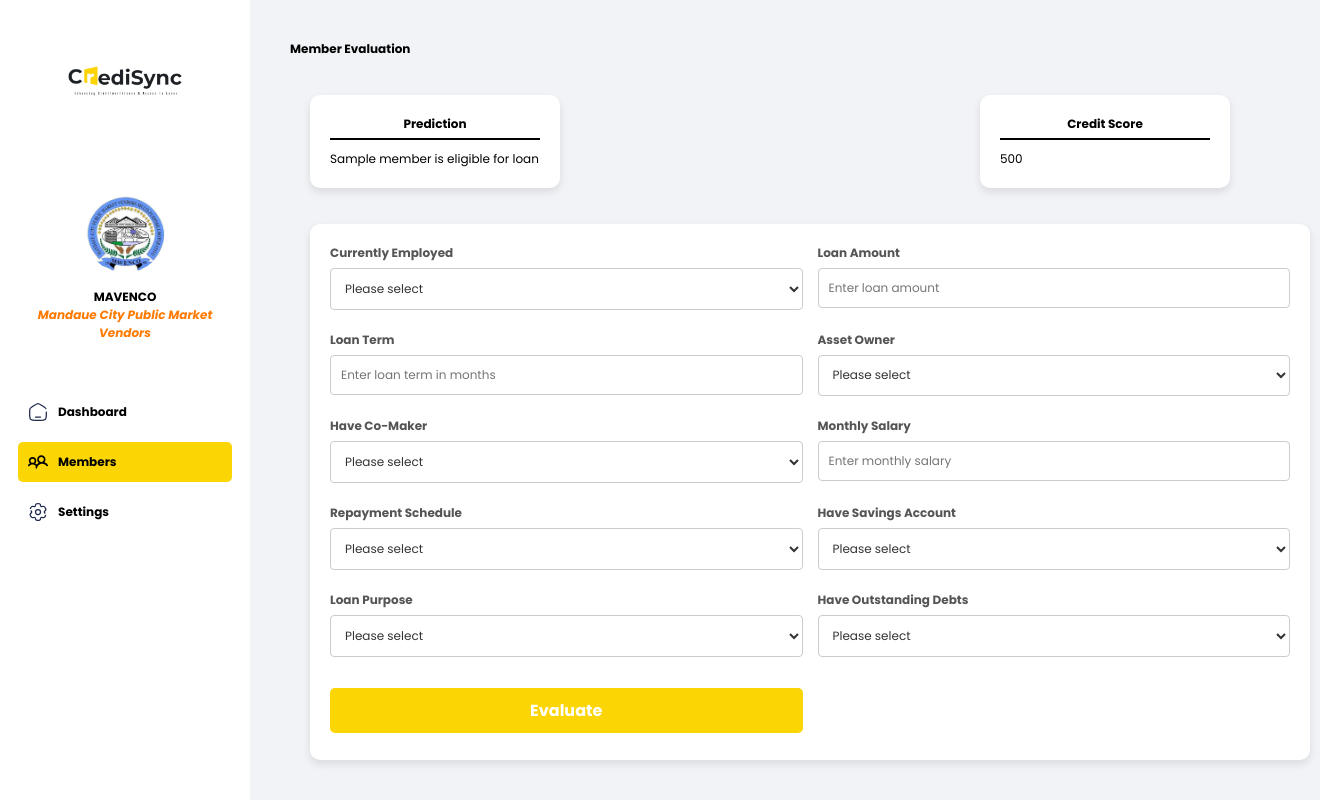
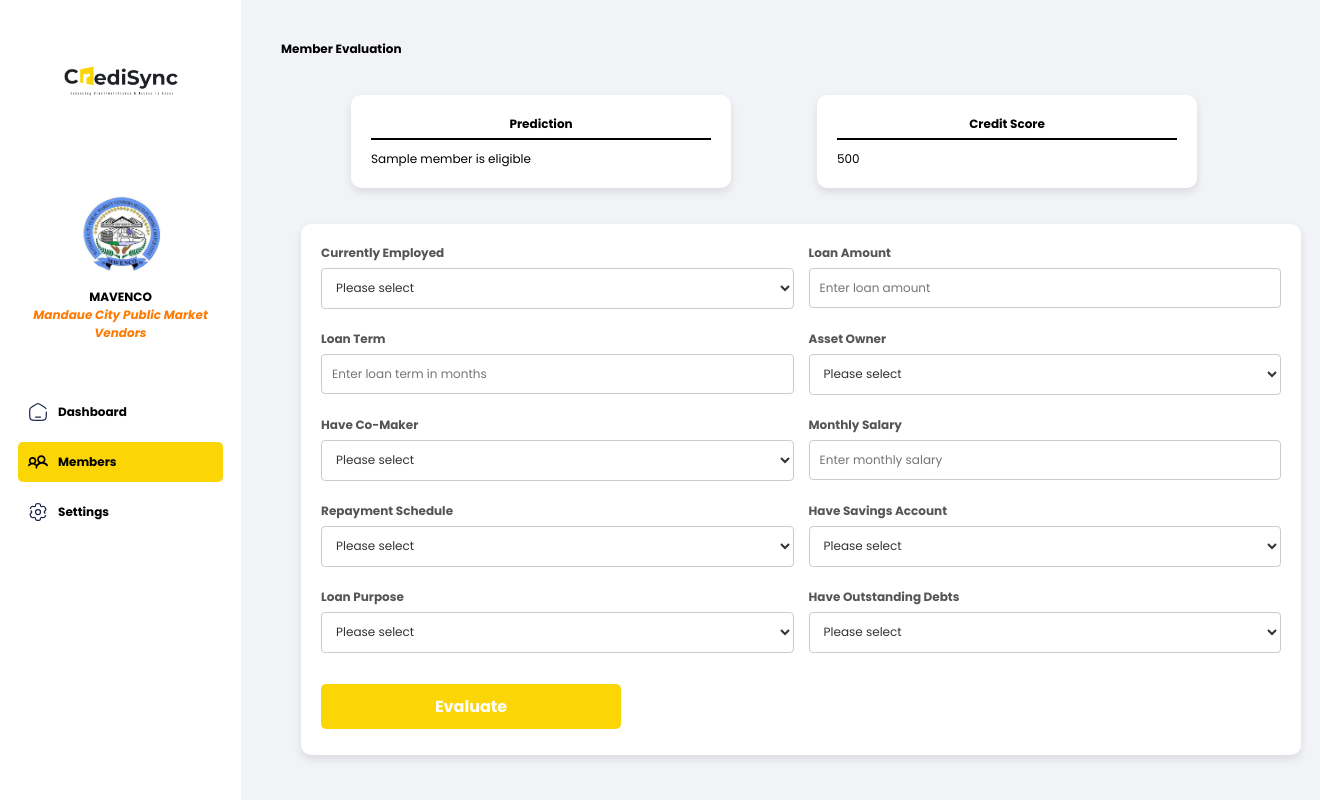
Before and after one commit to martinezcristy/CrediSyncML, a Flask app: template templates/evaluation.html in a window 1320 px wide. Run offline with Flask 3, Linux system fonts and the light colour scheme; the template is opened without the code that fills it: most values are stand-ins (such as "Sample title", 1, 10 or a date in 2020); parts of the project's set-up code (start-up, migrations or seed data) failed here and were passed over; some libraries are stand-ins or nearby versions.

Commit message:
refined temporary evaluation layout

```diff
--- a/static/css/styles.css
+++ b/static/css/styles.css
@@ -507,11 +507,11 @@ hr {
 
 /* Evaluation Form styles */
 .evaluation-main-content {
-    flex-grow: 1;
     display: grid;
-    grid-template-columns: 2fr 1fr; /* 2 columns: form on the left, results on the right */
+    grid-template-columns: 2fr 1fr; /* Two columns: form on the left, results on the right */
     gap: 30px;
     padding: 40px;
+    align-items: start; /* Ensures the grid aligns from the top */
 }
 
 .evaluation-main-content .evaluation-form {
@@ -532,7 +532,7 @@ hr {
 .evaluation-main-content .evaluation-results {
     display: flex;
     flex-direction: column; /* Stack results vertically */
-    gap: 20px; /* Space between prediction and credit score */
+    gap: 15px; /* Space between prediction and credit score */
     align-self: flex-start; /* Align results to the top of their grid area */
     margin-left: 20px;
 }
@@ -544,13 +544,22 @@ hr {
     text-align: center;
 }
 
-.evaluation-main-content .evaluation-results .prediction,
-.evaluation-main-content .evaluation-results .credit-score {
-    width: 250px; /* Adjust this to make the box smaller */
+.evaluation-main-content .evaluation-results .prediction {
+    width: 380px; /* Adjust the width as needed */
     padding: 20px;
     border-radius: 10px;
-    background-color: var(--primary-color); /* Light yellow background for each box */
+    background-color: var(--primary-color); /* Light yellow background */
     box-shadow: 0px 4px 8px rgba(0, 0, 0, 0.1);
+    margin-left: 50px;
+}
+
+.evaluation-main-content .evaluation-results .credit-score {
+    width: 380px;
+    padding: 20px;
+    border-radius: 10px;
+    background-color: var(--primary-color);
+    box-shadow: 0px 4px 8px rgba(0, 0, 0, 0.1);
+    margin-left: -160px; /* Move the box to the left */
 }
 
 .evaluation-main-content .form-group {
@@ -564,7 +573,8 @@ hr {
 }
 
 .evaluation-main-content .evaluate-btn {
-    grid-column: span 2;
+    grid-column: span 2; /* Ensure the button spans both columns */
+    justify-self: center; /* Center the button horizontally */
 }
 
 .evaluation-form select {
@@ -584,8 +594,14 @@ hr {
     border-radius: 4px;
 }
 
+.evaluate-btn-container {
+    display: flex;
+    justify-content: center; /* Center the button */
+    width: 100%; /* Ensure it takes full width */
+    margin-top: 20px; /* Add space above */
+}
+
 .evaluate-btn {
-    grid-column: span 2;
     background-color: var(--secondary-color);
     color: white;
     padding: 10px 20px;
@@ -596,6 +612,9 @@ hr {
     cursor: pointer;
     transition: background-color 0.3s ease, transform 0.2s ease;
     margin-top: 10px;
+    width: 300px; /* Adjust the width */
+    grid-column: 1 / span 2; /* Ensure the button spans both columns */
+    justify-self: center; /* This centers the button horizontally */
 }
 
 .evaluate-btn:hover {
@@ -607,6 +626,7 @@ hr {
     background-color: #e66b00;
     transform: scale(0.98);
 }
+
 
 /* Evaluation Toast Message */
 .toast {
--- a/templates/evaluation.html
+++ b/templates/evaluation.html
@@ -37,7 +37,7 @@
         <div class="evaluation-results">
             <div class="prediction">
                 <h2>Prediction</h2>
-                <p>{{ member.name }} is eligible for loan</p>
+                <p>{{ member.name }} is eligible</p>
             </div>
         </div>
         <div class="evaluation-results">
@@ -46,7 +46,6 @@
                 <p>500</p>
             </div>
         </div>
-
 
         <!-- Form Section -->
         <form class="evaluation-form" method="POST" action="/evaluate">
```
